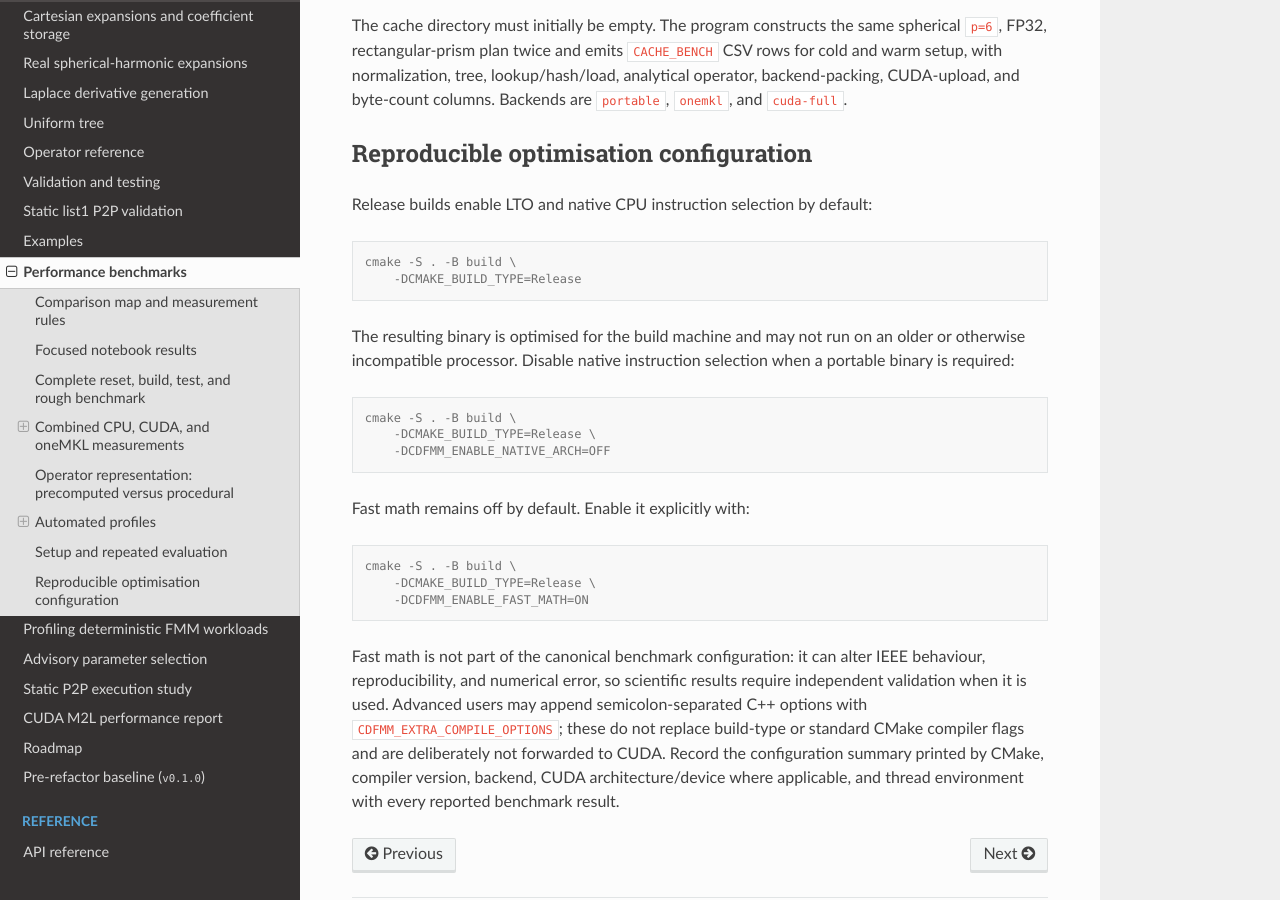
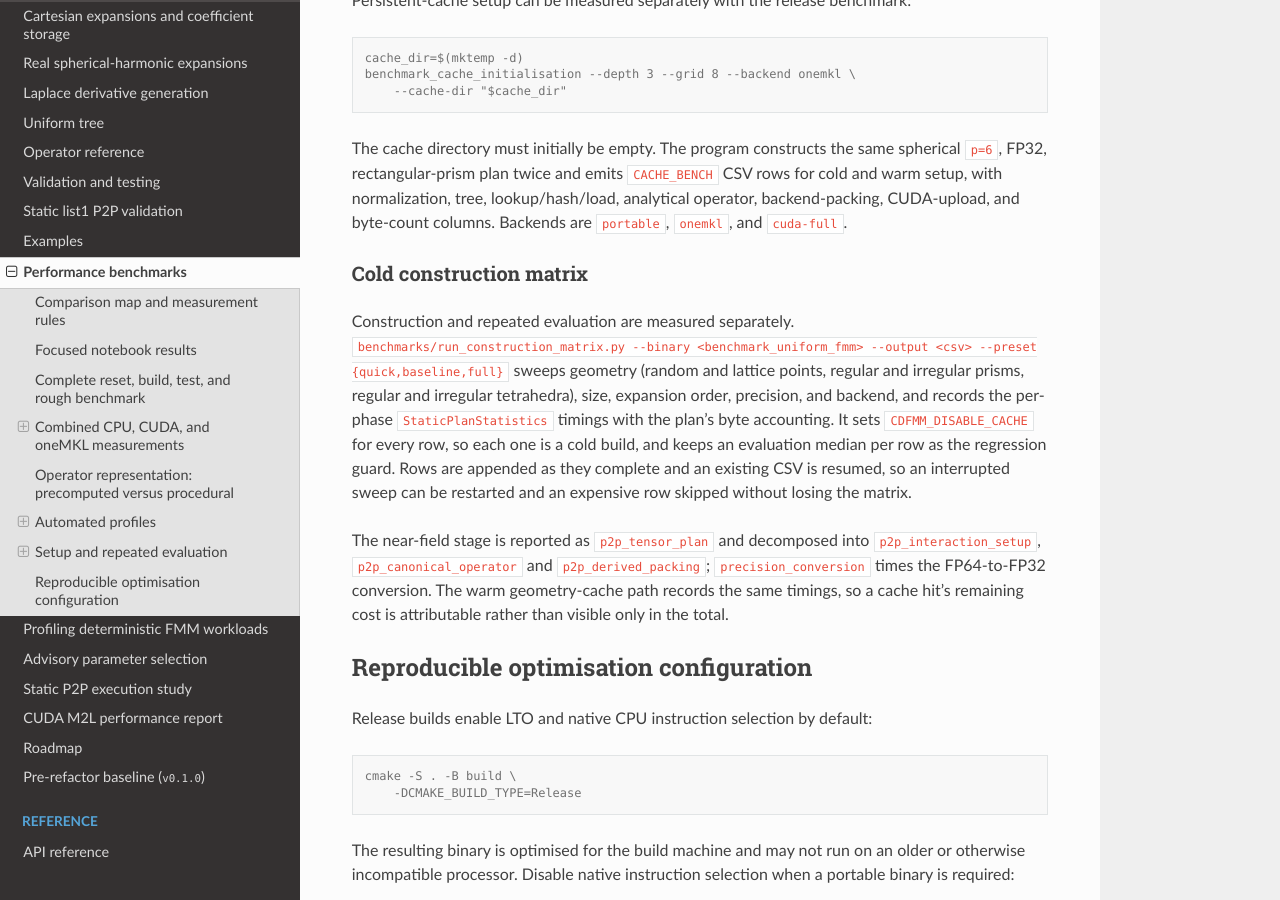
Before and after one commit to Ximtecs/dip-fmm, a Sphinx documentation site: the page built from docs/benchmarks.md, in a window 1280 px wide and 900 px high, scrolled down 11905 px. Built offline with Sphinx 7.4.7 and the Read the Docs theme 3.1.0, drawn with Linux system fonts in a browser that asks for light colours; the version number is read from the project's files by our own code; some of the changed text lies outside the part shown.

Commit message:
bench(plan): measure exact finite far-field construction and peak memory
`benchmark_uniform_fmm` hard-coded point far-field models whenever finite
bodies were selected, so the exact finite P2M and L2P operators -- and with
them the tetrahedron barycentric expansion -- were never exercised by any
benchmark, although exact geometry is the `UniformFmmOptions` default.
`--far-field-model exact` restores that default; `point` keeps the previous
behaviour and stays the benchmark default so the existing P2P comparisons are
unchanged. The choice is recorded as a `far_field_model` CSV column; every
reader parses by name, so no existing result schema migrates.

The construction matrix driver also records each row's peak resident set, so a
construction change that trades setup time for transient memory is visible.

```diff
--- a/docs/benchmarks.md
+++ b/docs/benchmarks.md
@@ -543,9 +543,14 @@
   `tetrahedron`; finite bodies are centred on the particle positions with
   extent `--body-fill` (default 0.9) of the nominal spacing, one common record
   by default and one varying record per body with `--irregular-bodies`.
-  Finite bodies use point far-field models, so every backend shares the
-  identical hierarchy and the comparison isolates the stored-tensor P2P.
+  Finite bodies use point far-field models by default, so every backend shares
+  the identical hierarchy and the comparison isolates the stored-tensor P2P.
   `--exact-cuboid-p2p` is the legacy spelling of the regular prism workload.
+- `--far-field-model` selects `point` (the default above) or `exact`. `exact`
+  restores the `UniformFmmOptions` default of exact finite far-field models,
+  which is what exercises the finite P2M and L2P moment operators, including
+  the tetrahedron barycentric expansion. The near field is exact geometry
+  either way. The CSV records the choice as `far_field_model`.
 - `--p2p-packing` forces `canonical-aos`, `particle-row-soa`,
   `tensor-dictionary`, `leaf-block`, `cuda-bsr3`, or `point-geometry`
   (`auto` keeps the backend policy); an impossible combination fails at
@@ -559,8 +564,10 @@
   `body_fill`, `periodic`, `p2p_packing_requested`, the dictionary size and
   token width, the canonical/dictionary/near-field operator bytes,
   `cuda_p2p_geometry_bytes` (resident positions of the CUDA position-based
-  P2P executor), `point_expansion_requested`, the resolved `p2m_execution` /
-  `l2p_execution`, and `p2m_operator_bytes` / `l2p_operator_bytes`.
+  P2P executor), `far_field_model`, `point_expansion_requested`, the resolved
+  `p2m_execution` / `l2p_execution`, and `p2m_operator_bytes` /
+  `l2p_operator_bytes`. Every column is read by name, so the added column does
+  not migrate an existing reader.
 
 `benchmarks/run_p2p_packing_matrix.py --binary <benchmark_uniform_fmm>
 --output <csv> --suite {periodic,finite,cuda-finite,crossover,all}` runs the
@@ -603,6 +610,25 @@
 analytical operator, backend-packing, CUDA-upload, and byte-count columns.
 Backends are `portable`, `onemkl`, and `cuda-full`.
 
+### Cold construction matrix
+
+Construction and repeated evaluation are measured separately.
+`benchmarks/run_construction_matrix.py --binary <benchmark_uniform_fmm>
+--output <csv> --preset {quick,baseline,full}` sweeps geometry (random and
+lattice points, regular and irregular prisms, regular and irregular
+tetrahedra), size, expansion order, precision, and backend, and records the
+per-phase `StaticPlanStatistics` timings with the plan's byte accounting. It
+sets `CDFMM_DISABLE_CACHE` for every row, so each one is a cold build, and
+keeps an evaluation median per row as the regression guard. Rows are appended
+as they complete and an existing CSV is resumed, so an interrupted sweep can
+be restarted and an expensive row skipped without losing the matrix.
+
+The near-field stage is reported as `p2p_tensor_plan` and decomposed into
+`p2p_interaction_setup`, `p2p_canonical_operator` and `p2p_derived_packing`;
+`precision_conversion` times the FP64-to-FP32 conversion. The warm
+geometry-cache path records the same timings, so a cache hit's remaining cost
+is attributable rather than visible only in the total.
+
 ## Reproducible optimisation configuration
 
 Release builds enable LTO and native CPU instruction selection by default:
```
Also changed, not shown: 2 other files.
